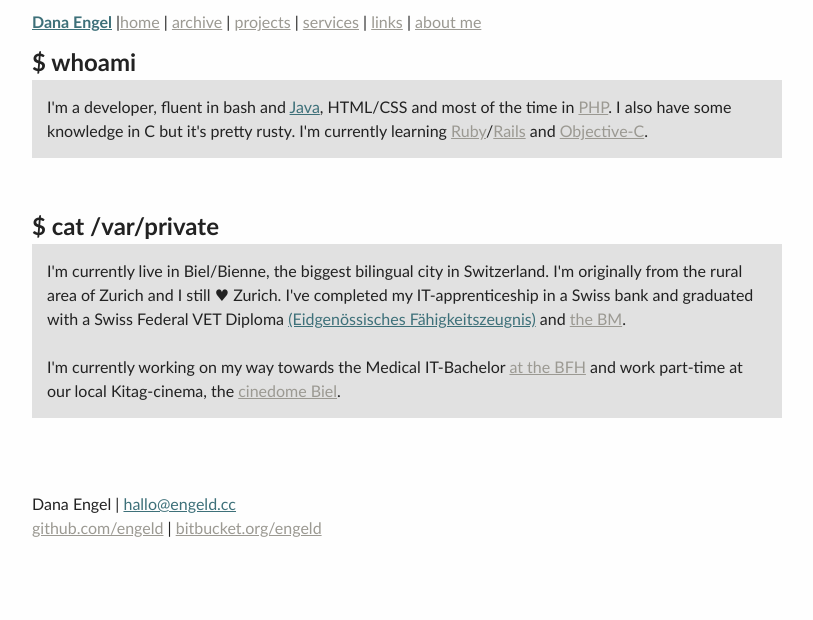
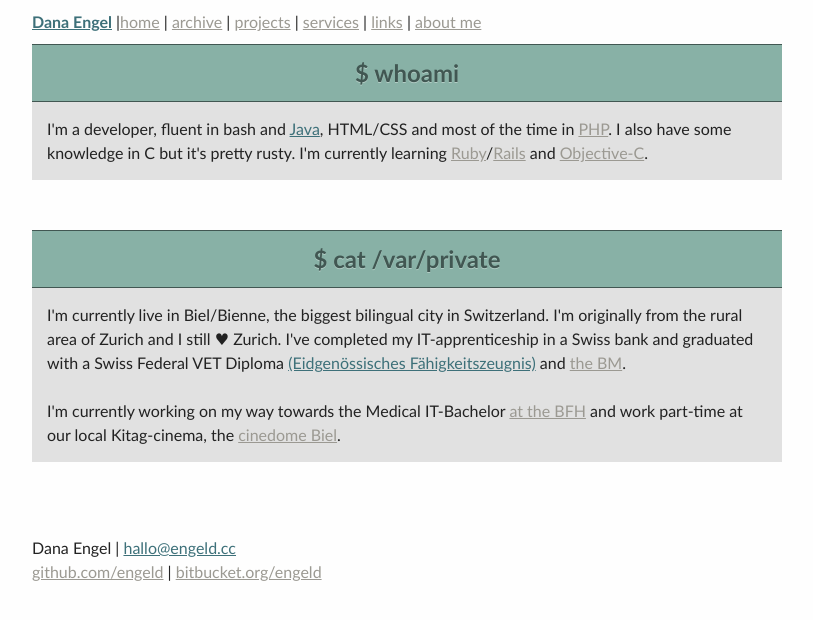
Before and after one commit to engeld/engeld.github.com, a Jekyll site: the page built from index.html, in a window 1280 px wide. Shown: the top 620 px of the page, without its empty margins (233-1046 px from the left). Built offline with Jekyll 4.4.1, drawn with Linux system fonts in a browser that asks for light colours.

Commit message:
change h2 style into h1 style

```diff
--- a/index.html
+++ b/index.html
@@ -3,12 +3,12 @@ layout: default
 title: engeld's Blog
 ---
   <div id="home">
-    <h2>$ whoami</h3>
+    <h1>$ whoami</h1>
     <ul>
       <li>I'm a developer, fluent in bash and <a href="https://en.wikipedia.org/wiki/Java_%28programming_language%29">Java</a>, HTML/CSS and most of the time in <a href="https://en.wikipedia.org/wiki/PHP">PHP</a>. I also have some knowledge in C but it's pretty rusty. I'm currently learning <a href="https://en.wikipedia.org/wiki/Ruby_%28programming_language%29">Ruby</a>/<a href="https://en.wikipedia.org/wiki/Ruby_on_Rails">Rails</a> and <a href="https://en.wikipedia.org/wiki/Objective-C">Objective-C</a>.</li>
     </ul>
 
-    <h2>$ cat /var/private</h3>
+    <h1>$ cat /var/private</h1>
     <ul>
       <li>I'm currently live in Biel/Bienne, the biggest bilingual city in Switzerland. I'm originally from the rural area of Zurich and I still ♥ Zurich. I've completed my IT-apprenticeship in a Swiss bank and graduated with a Swiss Federal VET Diploma <a href="https://de.wikipedia.org/wiki/Eidgen%C3%B6ssisches_F%C3%A4higkeitszeugnis">(Eidgenössisches Fähigkeitszeugnis)</a> and <a href="https://de.wikipedia.org/wiki/Berufsmaturit%C3%A4t">the BM</a>.<br /><br/>
 
```
